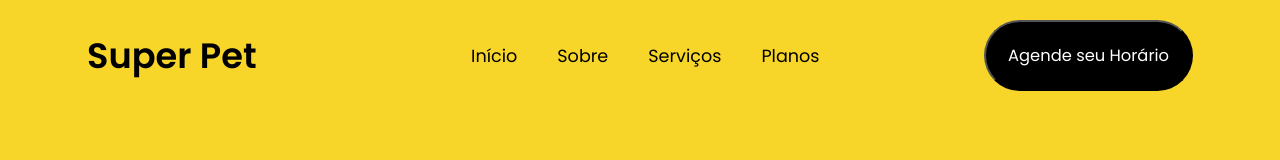
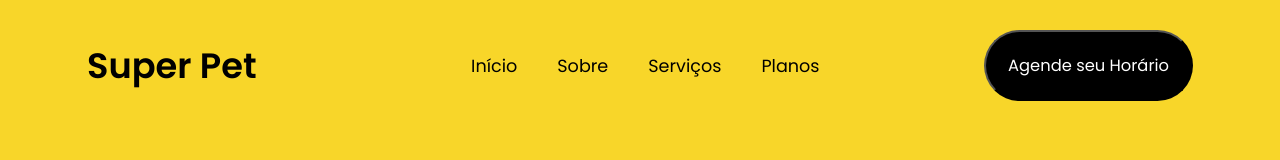
Before and after one commit to matheusricardoooo/super-pet, a plain HTML site: page index.html in a window 1280 px wide. Drawn offline with Linux system fonts and the light colour scheme.

Commit message:
ajustando valor do padding do header

```diff
--- a/styles/menu.css
+++ b/styles/menu.css
@@ -3,8 +3,7 @@ header {
     display: flex;
     justify-content: space-between;
     align-items: center;
-    position: fixed;
-    padding: 20px 87px;
+    padding: 30px 87px;
 }
 
 header .soon h1 {
```
